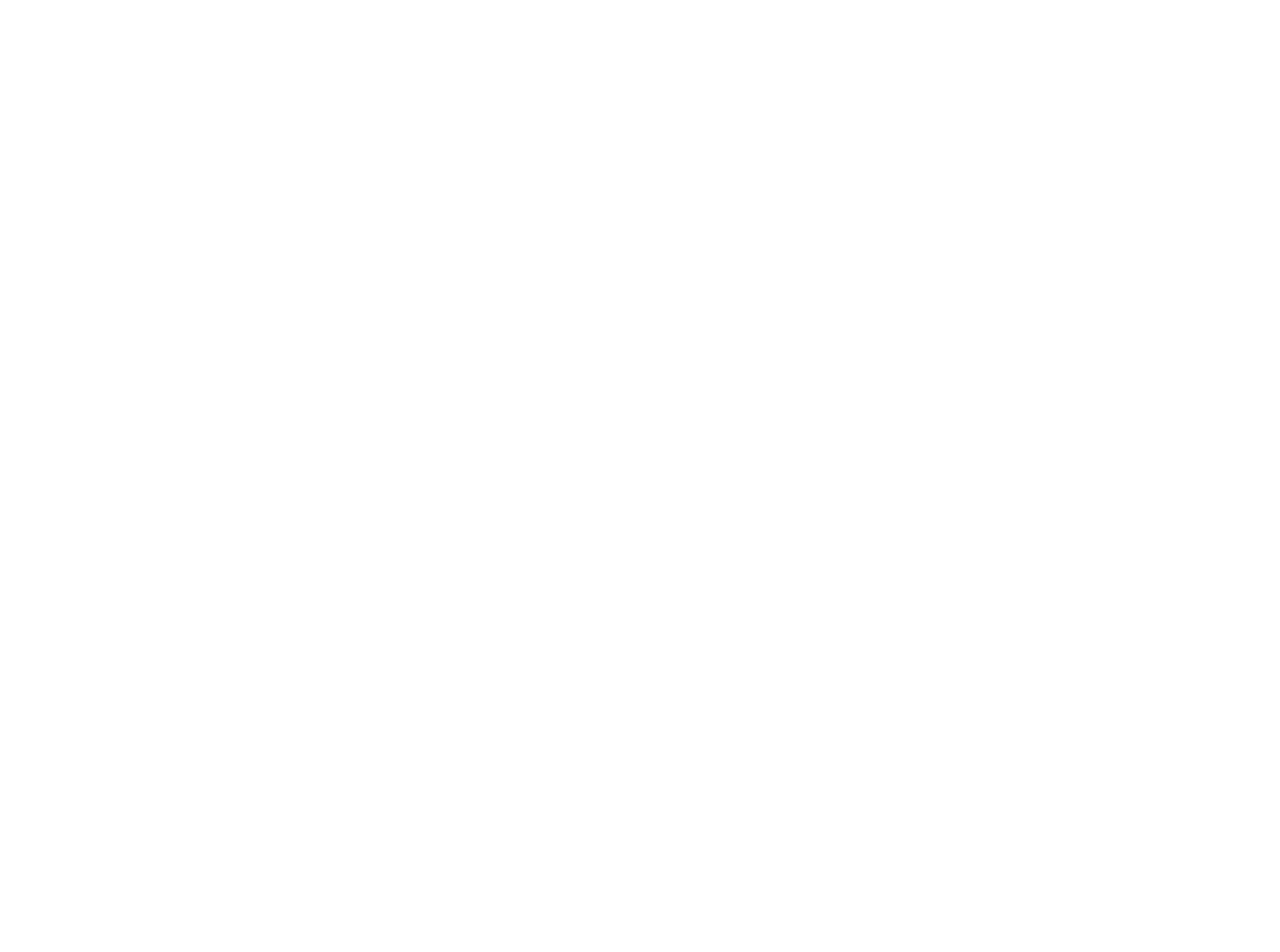
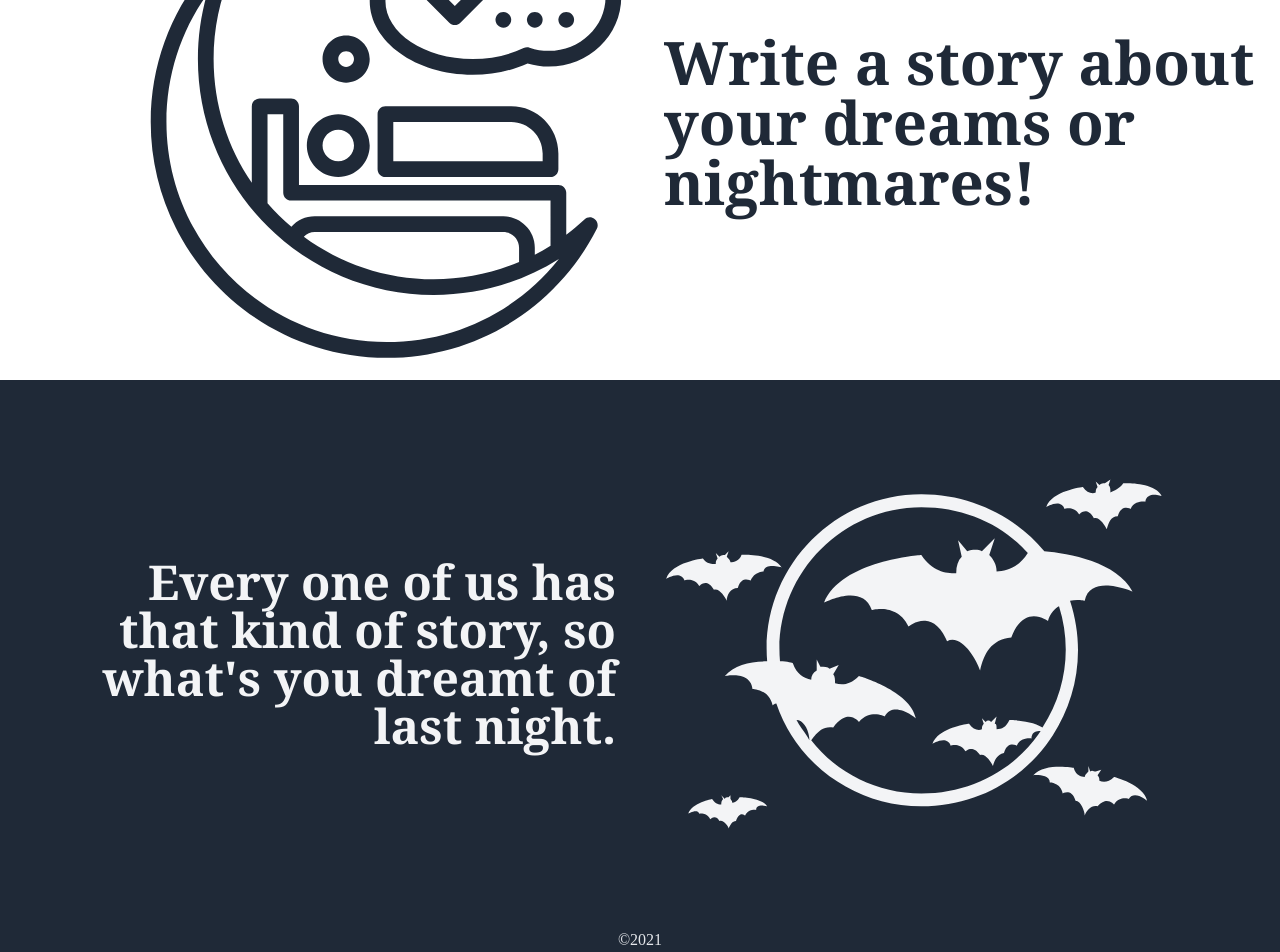
Before and after one commit to osamamhd/dandn-vueapp, a Vue app: page / in a window 1280 px wide. Shown: the part 282-1234 px from the top of the page. Before the commit the page ends 800 px from the top, so only its background shows below. Built offline with nearby package versions, Linux system fonts and the light colour scheme.

Commit message:
🎨 home and about pages.

```diff
--- a/src/views/About.vue
+++ b/src/views/About.vue
@@ -1,5 +1,18 @@
 <template>
-  <div class="about">
-    <h1>This is an about page</h1>
+  <div class="py-4 w-full">
+    <div class="w-full md:w-4/5 lg:w-1/2 mx-auto px-4">
+      <p class="font-bold">Frond-End Repo:</p>
+      <a target="_blank" href="https://github.com/osamamhd/dandn-vueapp">https://github.com/osamamhd/dandn-vueapp</a>
+
+      <p class="font-bold pt-4">Back-End Repo:</p>
+      <a target="_blank" href="https://github.com/osamamhd/dandn">https://github.com/osamamhd/dandn</a>
+    </div>
   </div>
 </template>
+
+<script>
+export default {
+  name: 'About',
+
+}
+</script>
--- a/src/views/Home.vue
+++ b/src/views/Home.vue
@@ -1,14 +1,50 @@
 <template>
-  <div class="home py-4">
+  <div class="py-4">
     <img class="mx-auto px-2" alt="Vue logo" src="../assets/brand.svg">
   </div>
+
+  <div class="grid grid-cols-2 md:py-1">
+    <div class="col-span-2 md:col-span-1
+                flex md:m-1 justify-center
+                md:justify-end">
+                <img src="../assets/b1-img.svg" alt="">
+        <!-- Created by Nithinan Tatah from the Noun Project -->
+    </div>
+    <div class="col-span-2 md:col-span-1 flex justify-center">
+        <p class="flex justify-center mx-6 py-4
+                    text-4xl md:text-6xl font-serif
+                     font-black my-auto text-center
+                      md:text-left text-gray-800">
+                      Write a story about your dreams or nightmares!
+                    </p>
+    </div>
+</div>
+
+<div class="grid grid-cols-2 md:py-6 bg-gray-800">
+    <div class="col-span-2 md:col-span-1  flex justify-end">
+        <p class="text-gray-100 mx-6 py-4
+                    md:ml-20 text-4xl md:text-5xl
+                    font-serif font-black my-auto
+                    text-center md:text-right">
+                    Every one of us has that kind of story,
+                    so what's you dreamt of last night.
+        </p>
+    </div>
+    <div class="col-span-2 md:col-span-1
+                 flex mx-6 justify-center
+                 md:justify-start">
+                 <img src="../assets/b2-img.svg" alt="">
+        <!-- Created by ruliani2018 from the Noun Project -->
+    </div>
+</div>
+    <footer class="text-gray-200 text-center bg-gray-800">&copy;2021</footer>
+
+
 </template>
 
 <script>
 export default {
   name: 'Home',
-  components: {
 
-  }
 }
 </script>
```
Also changed, not shown: src/assets/b1-img.svg (added), src/assets/b2-img.svg (added).
